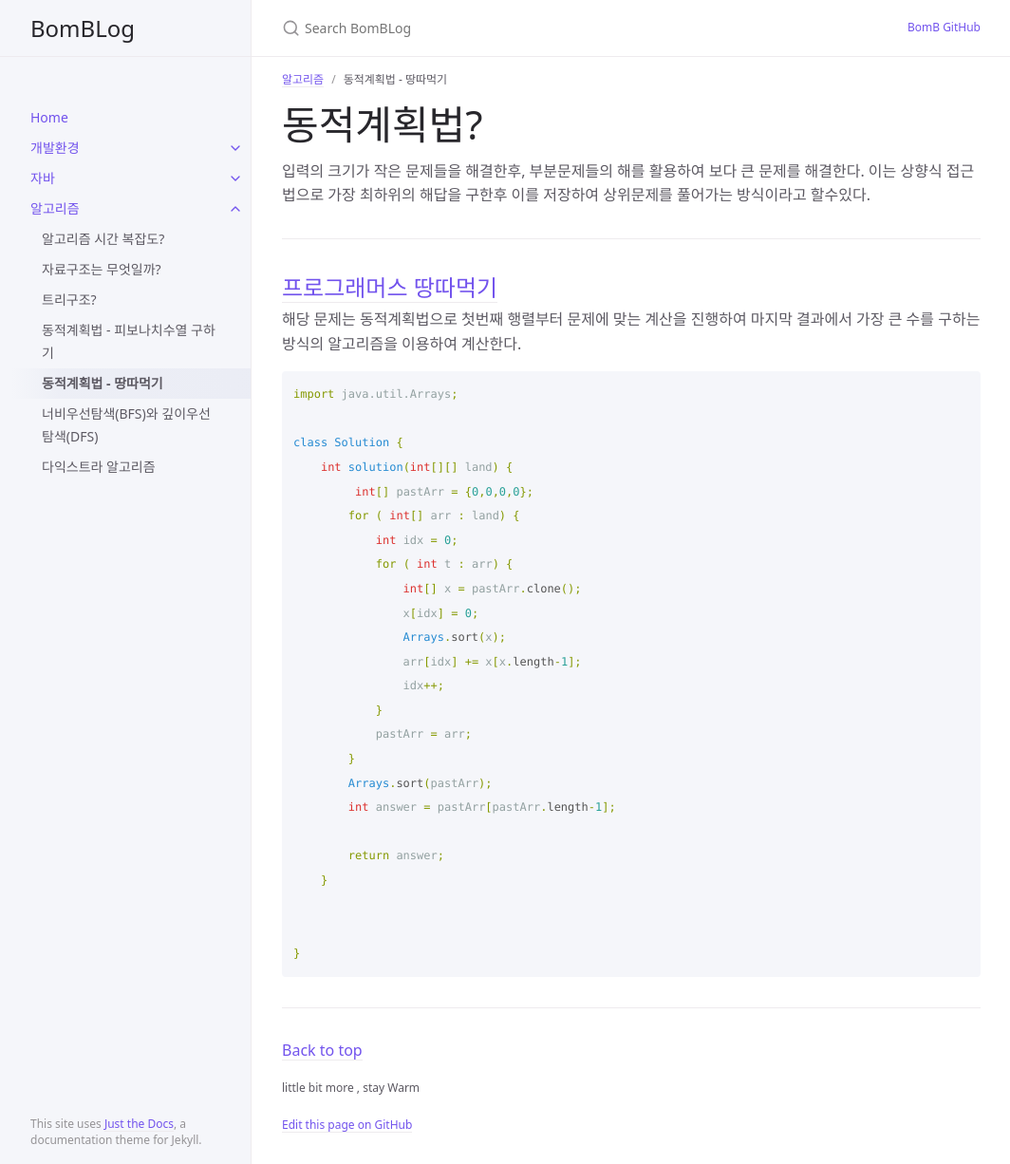
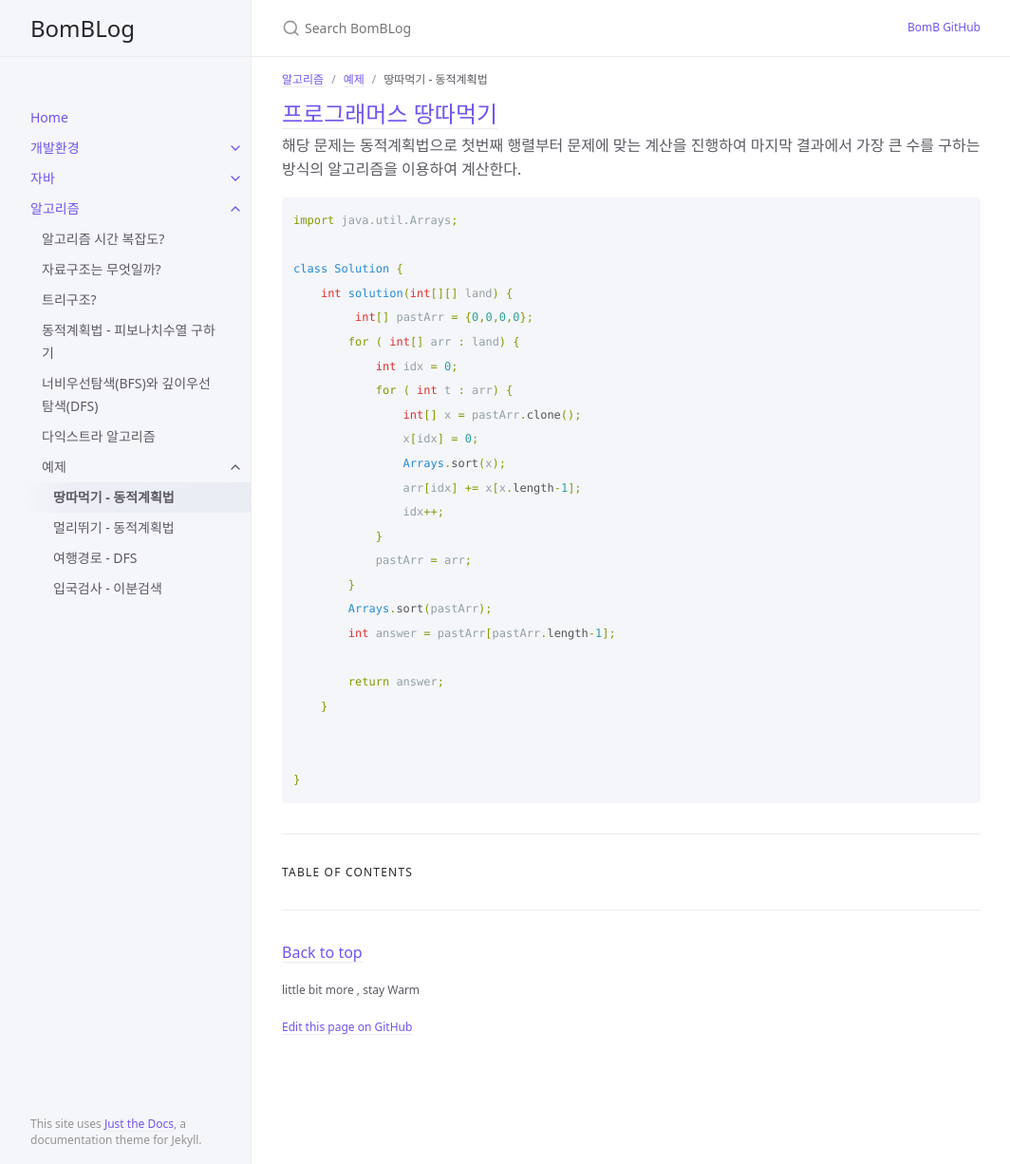
Before and after one commit to yongBomb90/yongBomb90.github.io, a Jekyll site: the page built from docs/algorism/exam/algorism_dynamic_ex.md, in a window 1280 px wide and 1226 px high. Shown: the whole window at 95% size, without its empty margins (107-1171 px from the left). Built offline with Jekyll 4.4.1, drawn with Linux system fonts in a browser that asks for light colours.

Commit message:
no message

```diff
--- a/docs/algorism/algorism_dynamic_ex.md
+++ b/docs/algorism/exam/algorism_dynamic_ex.md
@@ -1,14 +1,12 @@
 ---
 layout: default
-title: 동적계획법 - 땅따먹기
-parent: 알고리즘
-nav_order: 22
-permalink: /algorism/ex/dp/1
----
-## 동적계획법?
-{: .fs-9 }
-입력의 크기가 작은 문제들을 해결한후, 부분문제들의 해를 활용하여 보다 큰 문제를 해결한다. 이는 상향식 접근법으로 가장 최하위의 해답을 구한후 이를 저장하여 상위문제를 풀어가는 방식이라고 할수있다.
-
+title: 땅따먹기 - 동적계획법
+nav_order: 1
+description: "algorism"
+parent: 예제
+grand_parent: 알고리즘
+permalink: /algorism/exam/dp/1
+has_children: true
 ---
 
 ## [프로그래머스 땅따먹기](https://programmers.co.kr/learn/courses/30/lessons/12913)
```
Also changed, not shown: docs/algorism/exam/algorism_dynamic_ex01.md (added, +36 -0 lines), docs/algorism/exam/algorism_exam.md (added, +10 -0 lines), docs/algorism/exam/algorism_exam_even.md (added, +51 -0 lines), docs/algorism/exam/algorism_exam_ticket copy.md (added, +64 -0 lines).
